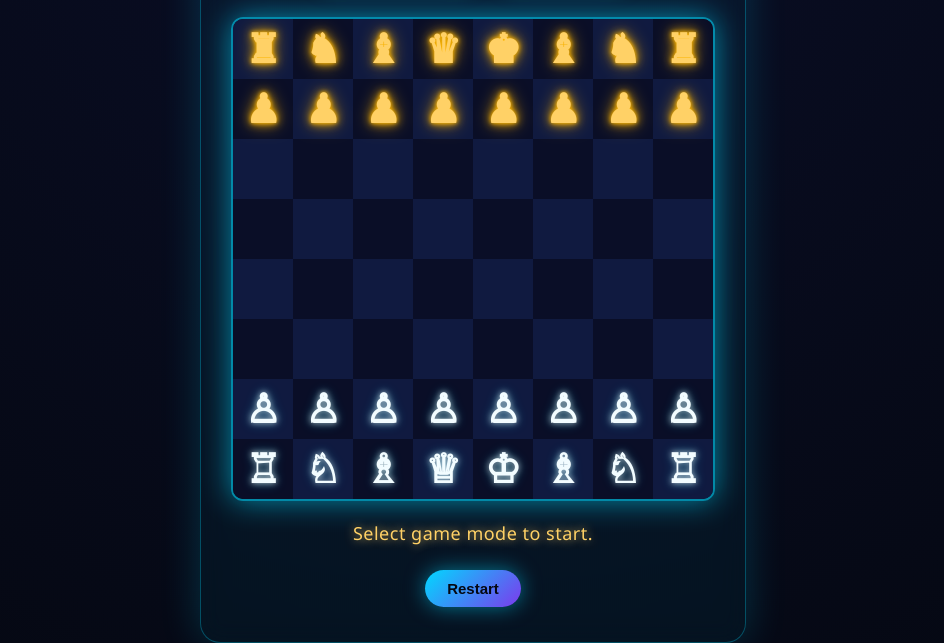
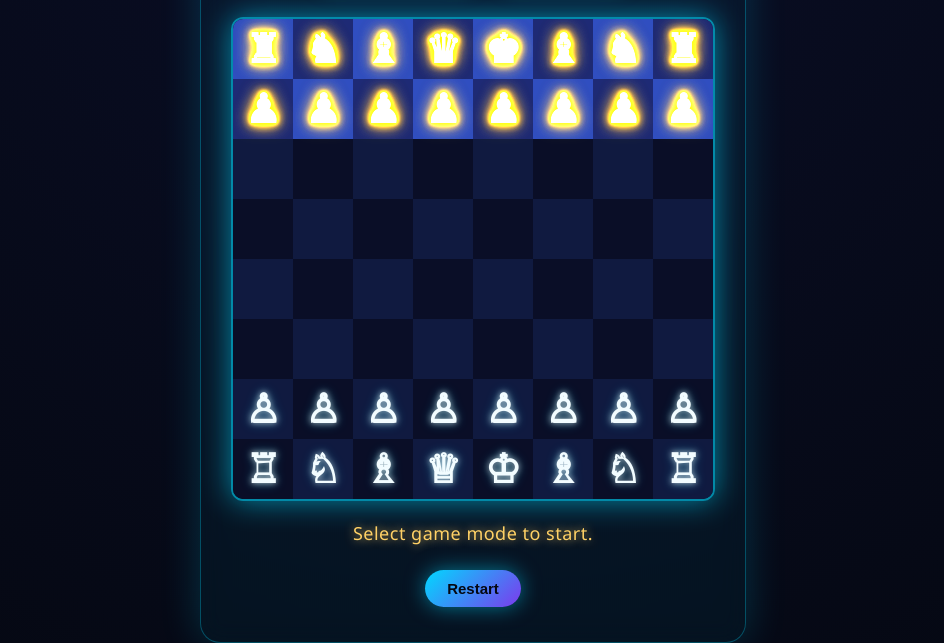
Before and after one commit to Silvermoon25-06/cybrix, a plain HTML site: page chess/index.html in a window 1280 px wide. Shown: the part 172-815 px from the top of the page, without its empty margins (167-1111 px from the left). Drawn offline with Linux system fonts and the light colour scheme.

Commit message:
Update style.css

```diff
--- a/chess/style.css
+++ b/chess/style.css
@@ -157,5 +157,5 @@ button:hover {
         0 0 4px #ffb703,
         0 0 10px rgba(255,183,3,0.9),
         0 0 18px rgba(255,183,3,0.7);
-    filter: brightness(1);
+    filter: brightness(3);
 }
```
